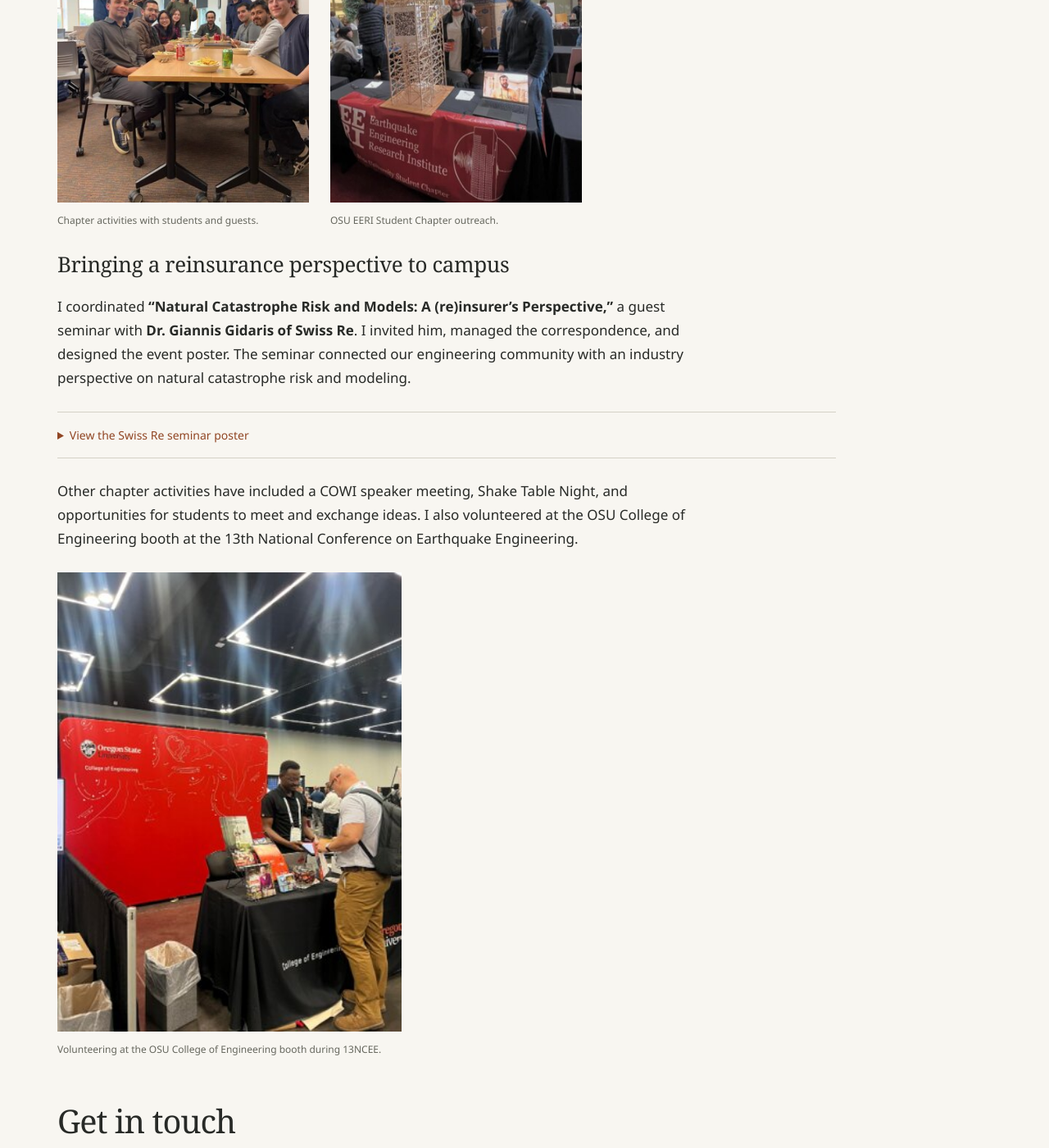
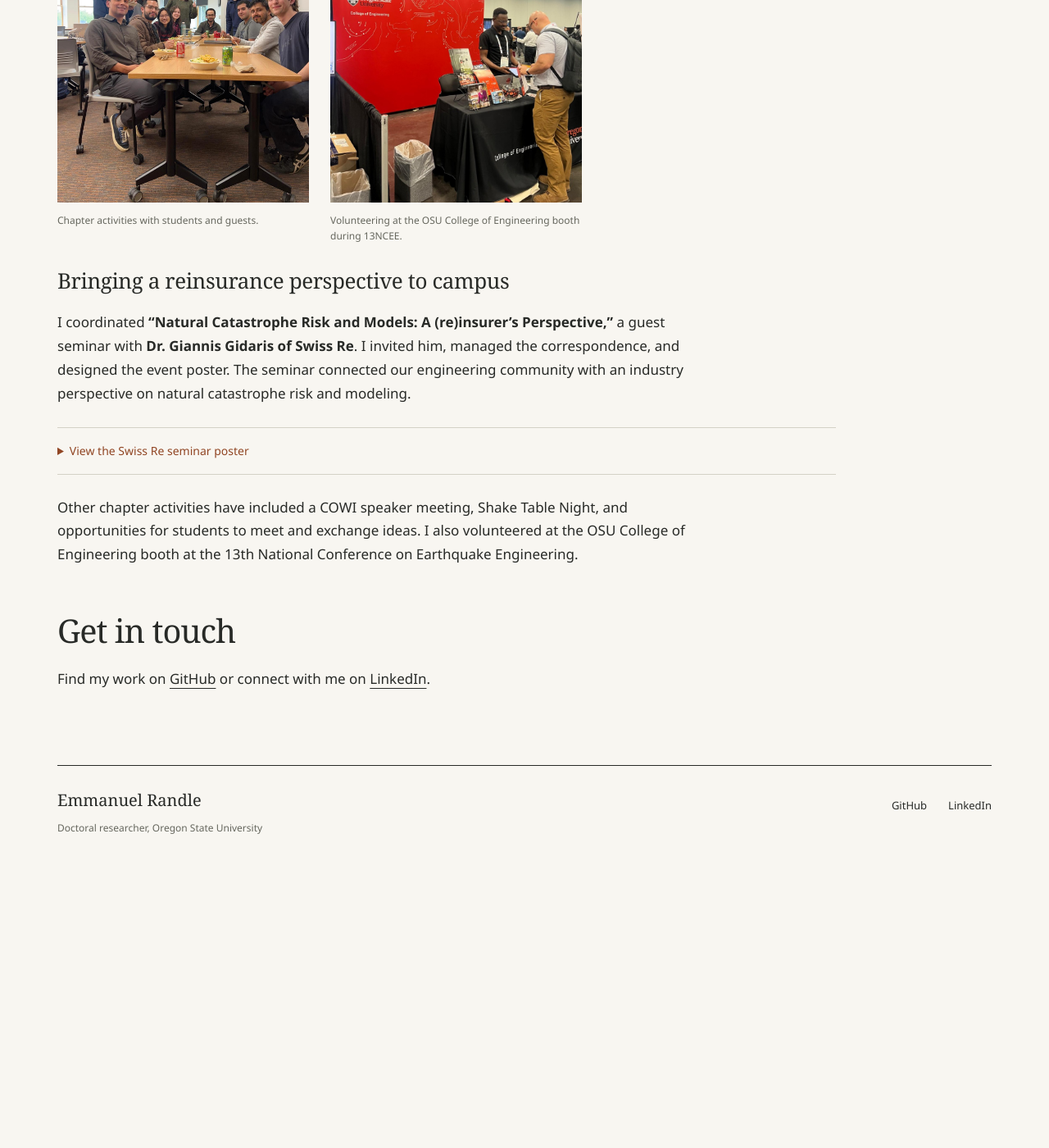
Before and after one commit to NatCatAnalystRandle/NatCatAnalystRandle.github.io, a Jekyll site: the page built from about.md, in a window 1280 px wide and 1400 px high, scrolled down 2002 px. Shown: the whole window at 82% size. Built offline with Jekyll 4.4.1, drawn with Linux system fonts in a browser that asks for light colours; after the commit the page ends 3061 px from its top, so only the background shows below that.

Commit message:
Improve site photography and correct event images

```diff
--- a/about.md
+++ b/about.md
@@ -44,8 +44,8 @@ I serve as **Co-Chair of the Structural Engineering Institute (SEI) Student Chap
     <figcaption>Chapter activities with students and guests.</figcaption>
   </figure>
   <figure>
-    <img src="{{ '/assets/images/eeri-outreach-booth.jpg' | relative_url }}" alt="OSU EERI Student Chapter outreach booth">
-    <figcaption>OSU EERI Student Chapter outreach.</figcaption>
+    <img src="{{ '/assets/images/13ncee-osu-booth.jpg' | relative_url }}" alt="Emmanuel Randle volunteering at the Oregon State University College of Engineering booth at 13NCEE">
+    <figcaption>Volunteering at the OSU College of Engineering booth during 13NCEE.</figcaption>
   </figure>
 </div>
 
@@ -63,11 +63,6 @@ I coordinated **“Natural Catastrophe Risk and Models: A (re)insurer's Perspect
 
 Other chapter activities have included a COWI speaker meeting, Shake Table Night, and opportunities for students to meet and exchange ideas. I also volunteered at the OSU College of Engineering booth at the 13th National Conference on Earthquake Engineering.
 
-<figure class="entry-photo portrait">
-  <img src="{{ '/assets/images/13ncee-osu-booth.jpg' | relative_url }}" alt="Emmanuel Randle volunteering at the Oregon State University College of Engineering booth at 13NCEE">
-  <figcaption>Volunteering at the OSU College of Engineering booth during 13NCEE.</figcaption>
-</figure>
-
 ## Get in touch
 
 Find my work on [GitHub](https://github.com/NatCatAnalystRandle) or connect with me on [LinkedIn](https://www.linkedin.com/in/emmanuel-randle/).
```
Also changed, not shown: awards.md (+1 -1 lines), research.md (+2 -2 lines), assets/images/13ncee-osu-booth.jpg, assets/images/13ncee-portrait.jpg, assets/images/13ncee-presentation.jpg, assets/images/chapter-community.jpg, assets/images/copes-field-visit.jpg (deleted), assets/images/copes-presentation.jpg, assets/images/copes-research-poster.jpg, assets/images/eeri-outreach-booth.jpg (deleted), assets/images/nheri-award.jpg, assets/images/nheri-certificate.jpg (deleted), assets/images/nheri-certificate.png (added), assets/images/nheri-symposium-poster.jpg, 3 more files.
